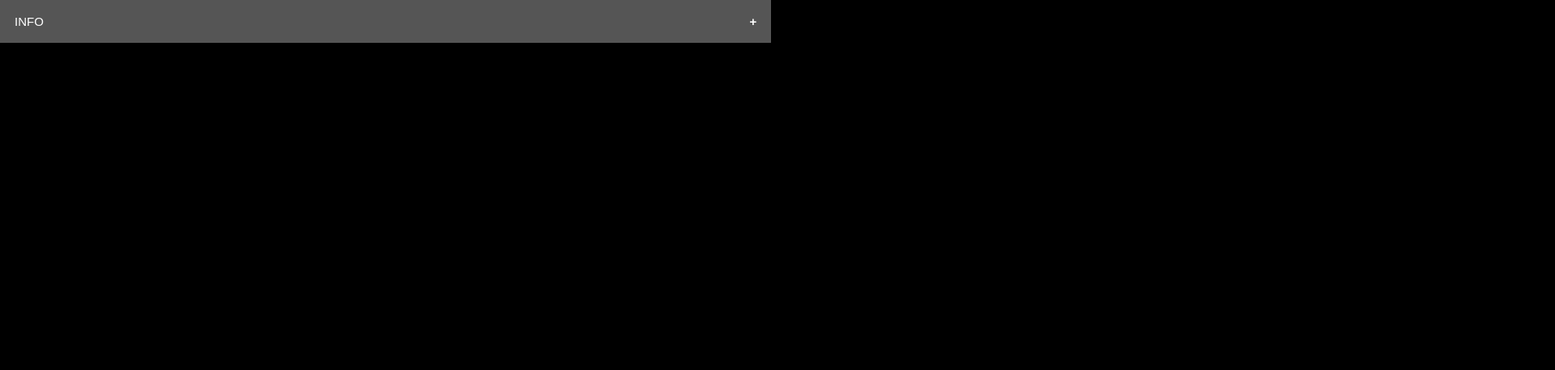
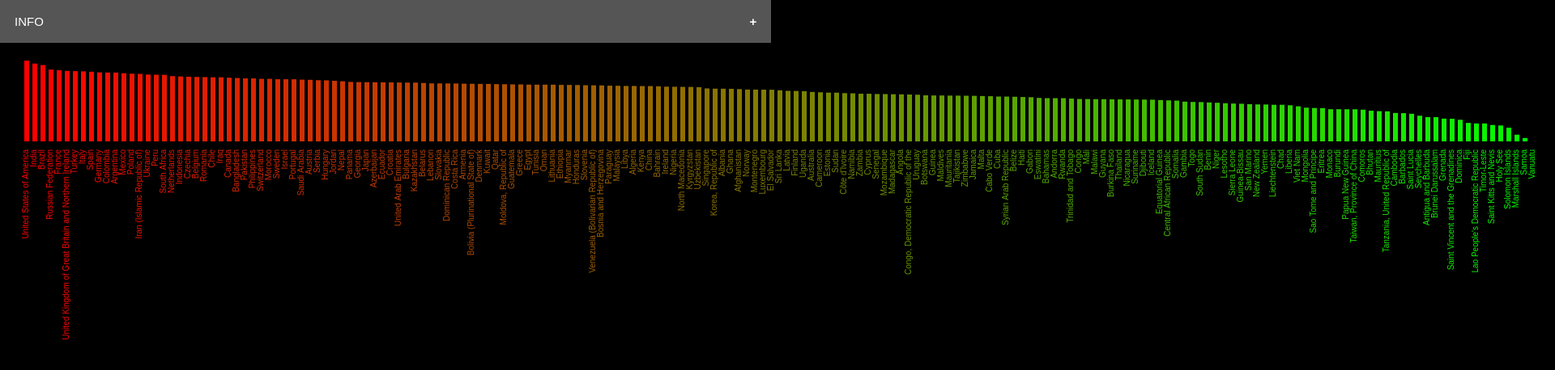
Before and after one commit to mohamadsubakin/covid19_country_ranking_transition, a plain HTML site: page index.html in a window 1280 px wide. Shown: the whole page at 81% size, 1920 px wide, since content can reach past the window. Drawn offline with Linux system fonts and the light colour scheme.

Commit message:
add graph

```diff
--- a/index.html
+++ b/index.html
@@ -10,7 +10,6 @@
 			position: relative;
 			margin: 0;
 			padding: 0;
-			overflow: hidden;
 		}
 		/*
 		INFO COLLAPSIBLE
@@ -84,22 +83,80 @@
 	</div>
 	<script src="data/data.js"></script>
 	<script>
+		//remove micronesia
+		data.splice(112, 1);
 		console.log(data);
 
 		var obj = {
 			init : function(){
-				this.init_canvas();
+				this.country_name_width = 10;
+				this.margin_left = 30;
+				this.margin_right = 30;
+				this.margin_top = 75;
+				this.graph_height = 100;
+				this.graph_gap = 4;
+				this.padding = 10;
+				this.canvas_w = this.margin_left + this.margin_right + this.country_name_width*data.length;
+				this.canvas_h = window.innerHeight;
+
+				this.set_country_color();
+
+				this.set_canvas();
+				this.draw();
 			},
-			init_canvas : function(){
-				this.h = window.innerHeight;
-				this.w = window.innerWidth;
+			set_country_color : function(){
+				for(var i = 0; i < data.length; i++){
+					var c_data = data[i];
+					c_data.color = {
+						r : 255 - (255/data.length)*c_data.ranking[11].ranking,
+						g : (255/data.length)*c_data.ranking[11].ranking,
+						b : 0
+					};
+					c_data.color_code = "rgb("+c_data.color.r+","+c_data.color.g+","+c_data.color.b+")";
+
+				}
+			},
+			set_canvas : function(){
 
 				this.canvas = document.createElement('canvas');
 				document.body.appendChild(this.canvas);
-				this.canvas.width = this.w;
-				this.canvas.height = this.h;
+				this.canvas.width = this.canvas_w;
+				this.canvas.height = this.canvas_h;
 
 				this.ctx = this.canvas.getContext('2d');
+			},
+			draw : function(){
+				var max_confirmed_value = Math.log10(data[174].ranking[11].confirmed);
+				for(var i = 0; i < data.length; i++){
+					var c_data = data[i];
+
+					//set color
+					this.ctx.fillStyle = c_data.color_code;
+					this.ctx.globalAlpha = 1;
+
+					//graph
+					this.ctx.beginPath();
+					this.ctx.fillRect(
+						this.margin_left + this.country_name_width*c_data.ranking[11].ranking,
+						this.margin_top + this.graph_height - (this.graph_height * Math.log10(c_data.ranking[11].confirmed)/max_confirmed_value),
+						this.country_name_width - this.graph_gap,
+						this.graph_height * Math.log10(c_data.ranking[11].confirmed)/max_confirmed_value
+					);
+
+					//set name
+					this.ctx.save();
+					this.ctx.translate(
+						this.margin_left + this.country_name_width*c_data.ranking[11].ranking + 5,
+						this.margin_top + this.graph_height + this.padding
+					);
+					this.ctx.rotate(-Math.PI/2);
+					this.ctx.textAlign = "right";
+					this.ctx.font = "10px Arial";
+					//this.ctx.fillStyle = c_data.color_code;
+					//this.ctx.globalAlpha = 1;
+					this.ctx.fillText(c_data.name, 0, 0);
+					this.ctx.restore();
+				}
 			}
 	    }
 
```
